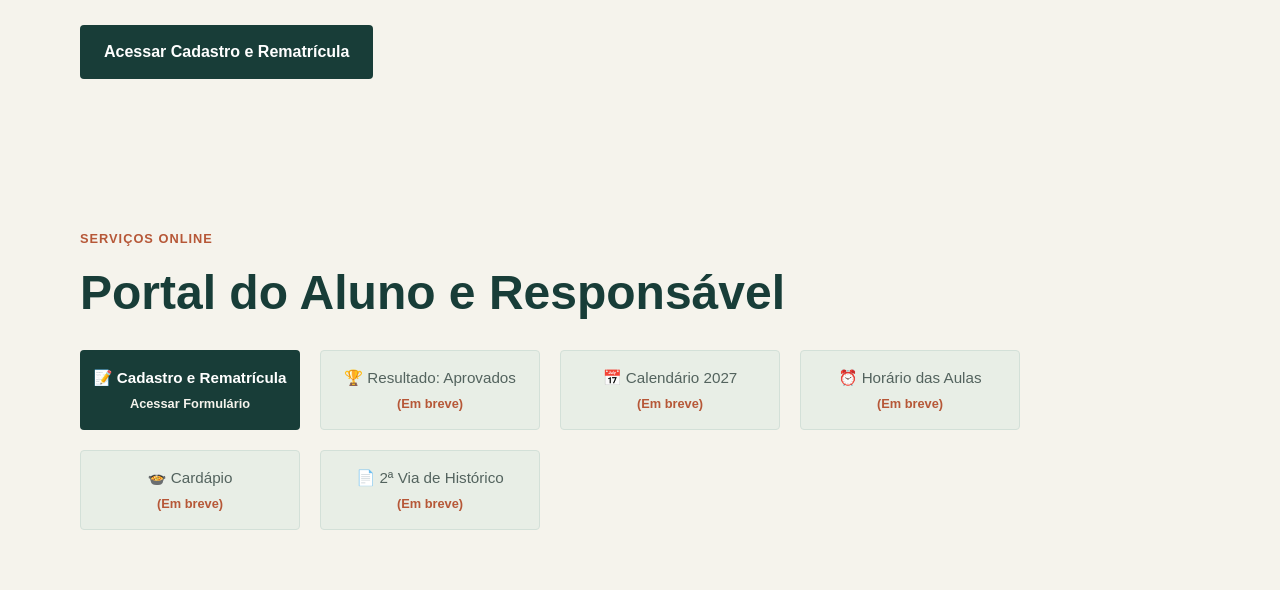
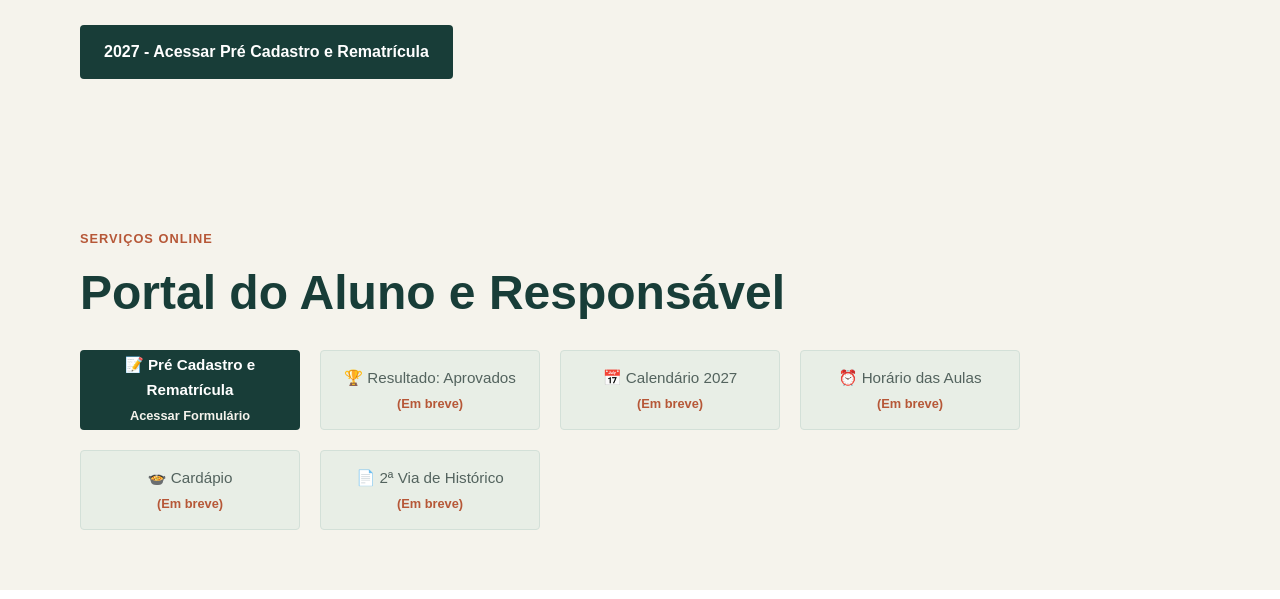
Before and after one commit to oficialclaudineilopes/site-eensa, a plain HTML site: page index.html in a window 1280 px wide. Shown: the part 701-1300 px from the top of the page. Drawn offline with Linux system fonts and the light colour scheme.

Commit message:
Update title and links for enrollment section

```diff
--- a/index.html
+++ b/index.html
@@ -3,7 +3,7 @@
 <head>
   <meta charset="UTF-8">
   <meta name="viewport" content="width=device-width, initial-scale=1.0">
-  <title>Escola Estadual Nossa Senhora Aparecida</title>
+  <title>Portal EENSA - Escola Estadual Nossa Senhora Aparecida</title>
 
   <style>
     :root {
@@ -387,7 +387,7 @@
           </p>
 
           <a class="button" href="https://script.google.com/macros/s/AKfycbwPJeIfZfQ-3YZfHYAW_A2D9Jw-Bo29Ze-A4eEoXntaZBNUywqgZm9Gh8Ab59GdhVORGQ/exec" target="_blank">
-            Acessar Cadastro e Rematrícula
+            2027 - Acessar Pré Cadastro e Rematrícula
           </a>
         </div>
 
@@ -407,7 +407,7 @@
 
         <div class="botoes-grid">
           <a href="https://script.google.com/macros/s/AKfycbwPJeIfZfQ-3YZfHYAW_A2D9Jw-Bo29Ze-A4eEoXntaZBNUywqgZm9Gh8Ab59GdhVORGQ/exec" target="_blank" class="btn-ativo">
-            <div class="icone-texto">📝 Cadastro e Rematrícula</div>
+            <div class="icone-texto">📝 Pré Cadastro e Rematrícula</div>
             <div class="aviso" style="color:var(--creme);">Acessar Formulário</div>
           </a>
 
```
